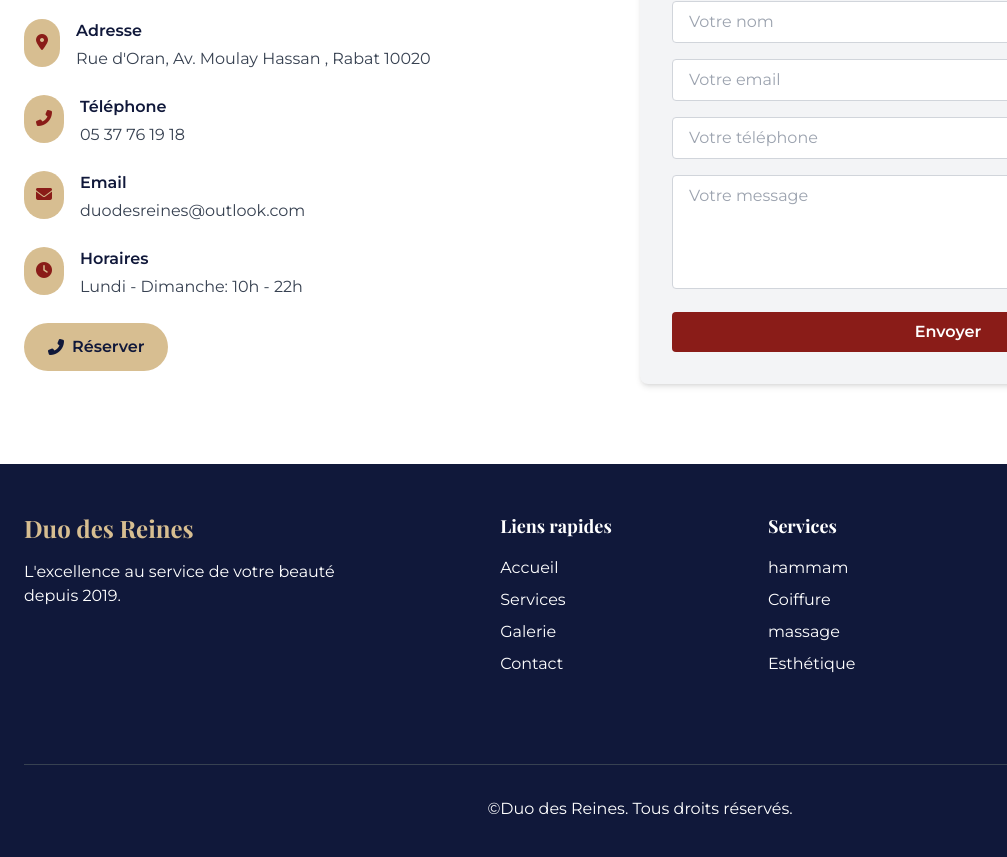
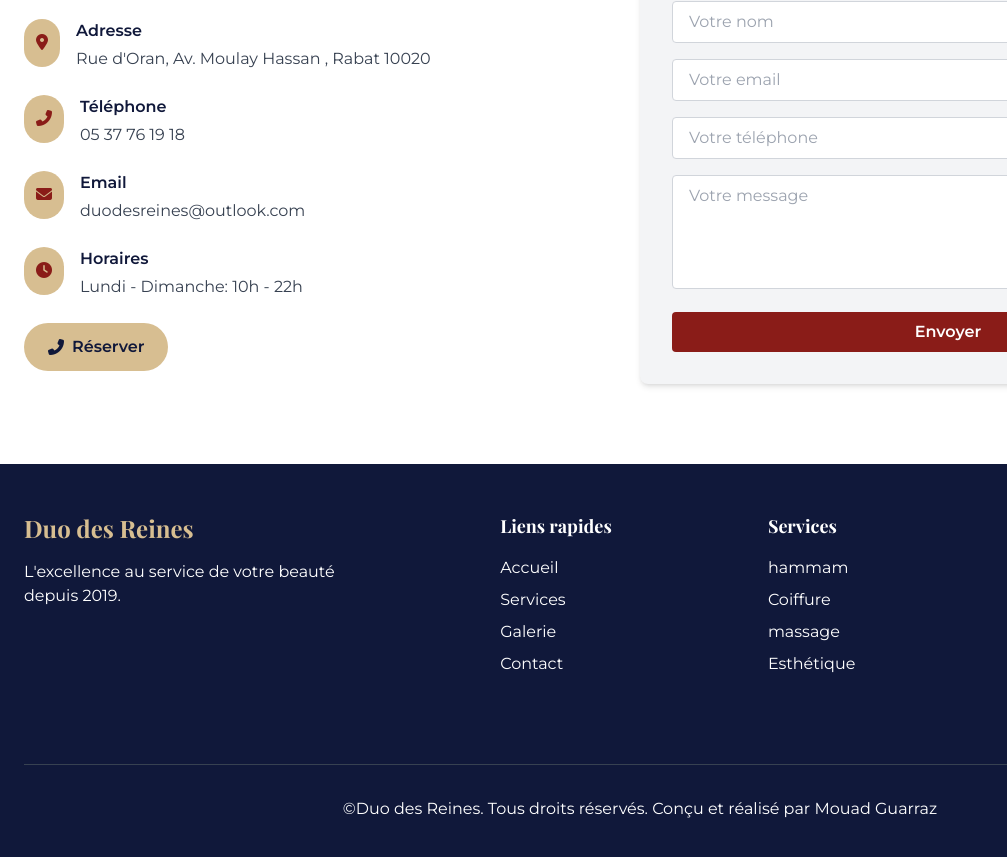
Before and after one commit to mouadlb/DDR-final, a plain HTML site: page index.html in a window 1280 px wide. Shown: the part 3545-4402 px from the top of the page, 0-1007 px from the left. Drawn offline with nearby package versions, Linux system fonts and the light colour scheme; some packages are replaced by stand-ins of ours; a script that the page names is missing.

Commit message:
Update index.html
.

```diff
--- a/index.html
+++ b/index.html
@@ -908,7 +908,7 @@
             </div>
 
             <div class="border-t border-gray-700 mt-8 pt-8 text-center">
-                <p>&copy;Duo des Reines. Tous droits réservés.</p>
+                <p>&copy;Duo des Reines. Tous droits réservés. Conçu et réalisé par Mouad Guarraz</p>
             </div>
         </div>
     </footer>
```
